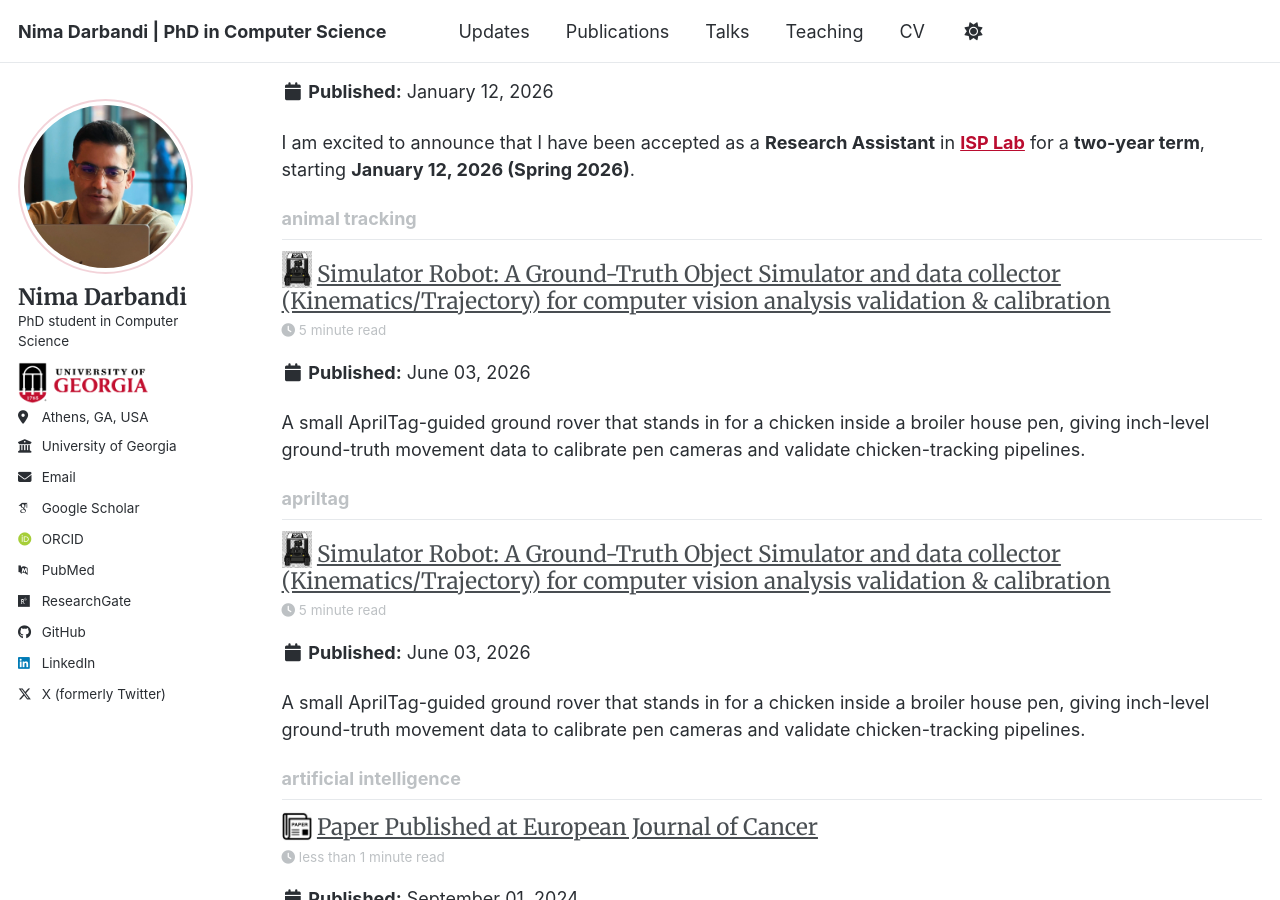
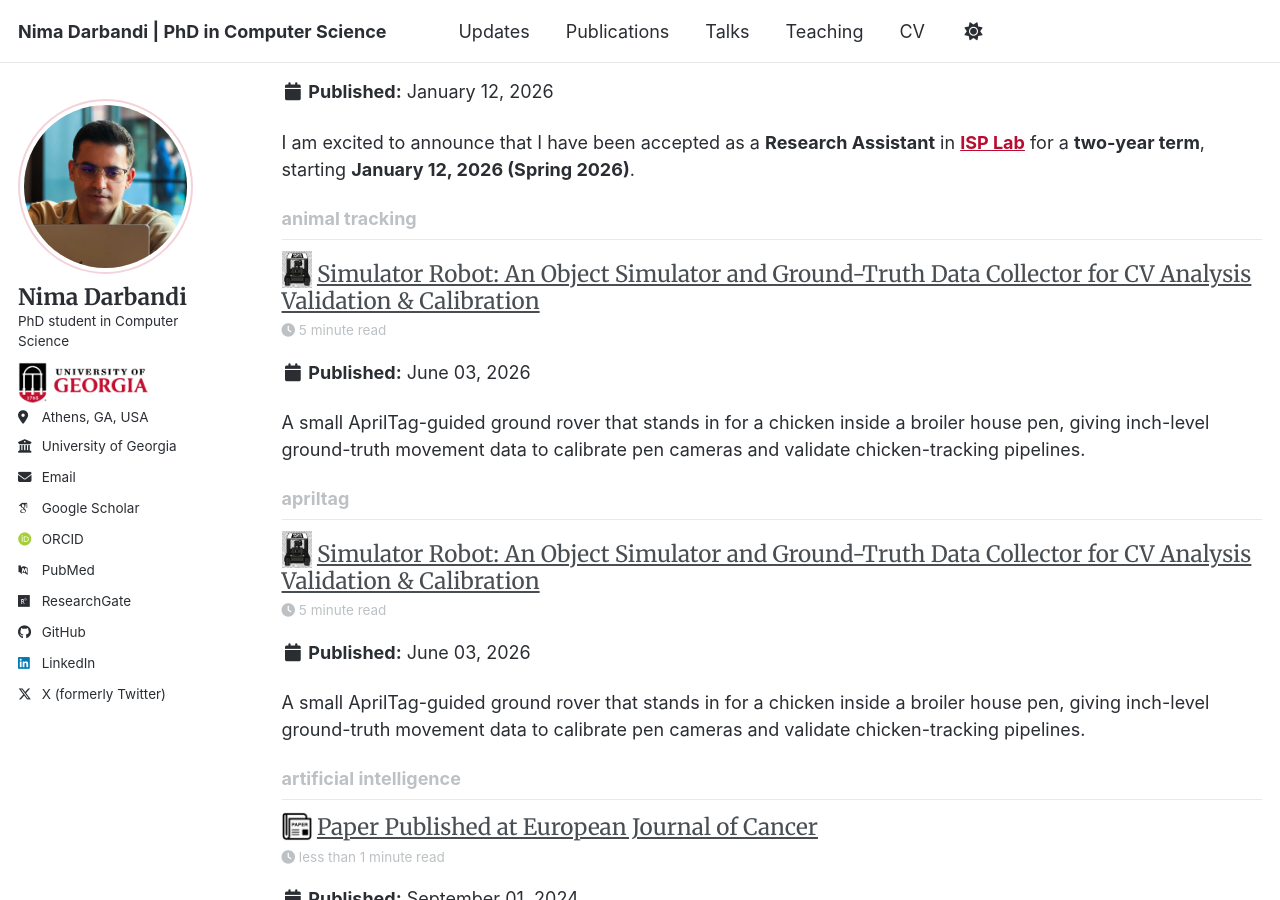
Before and after one commit to nimadarbandi/nimadarbandi.github.io, a Jekyll site: the page built from _pages/tag-archive.html, in a window 1280 px wide and 900 px high, scrolled down 1165 px. Built offline with Jekyll 4.4.1, drawn with Linux system fonts in a browser that asks for light colours; some web fonts are replaced; a script bundle is joined from its source files by our own code; library files that are not in the unit come from our copies; some of the changed text lies outside the part shown.

Commit message:
icon and title updated

```diff
--- a/_posts/2026-06-03-poultry-house-rover-apriltag-navigation.md
+++ b/_posts/2026-06-03-poultry-house-rover-apriltag-navigation.md
@@ -1,5 +1,5 @@
 ---
-title: "Simulator Robot: A Ground-Truth Object Simulator and data collector (Kinematics/Trajectory) for computer vision analysis validation & calibration"
+title: "Simulator Robot: An Object Simulator and Ground-Truth Data Collector for CV Analysis Validation & Calibration"
 date: 2026-06-03
 permalink: /posts/2026/06/poultry-house-rover-apriltag-navigation/
 tags:
@@ -15,7 +15,7 @@ skills:
   - Computer Vision
   - Animal Data
   - Multi-Sensor
-post_icon: /images/rover.png
+post_icon: /images/Rover.png
 post_icon_width: 30
 social_image: /images/poultry-rover-camera-gimbal-front.jpeg
 excerpt: "A small AprilTag-guided ground rover that stands in for a chicken inside a broiler house pen, giving inch-level ground-truth movement data to calibrate pen cameras and validate chicken-tracking pipelines."
```
